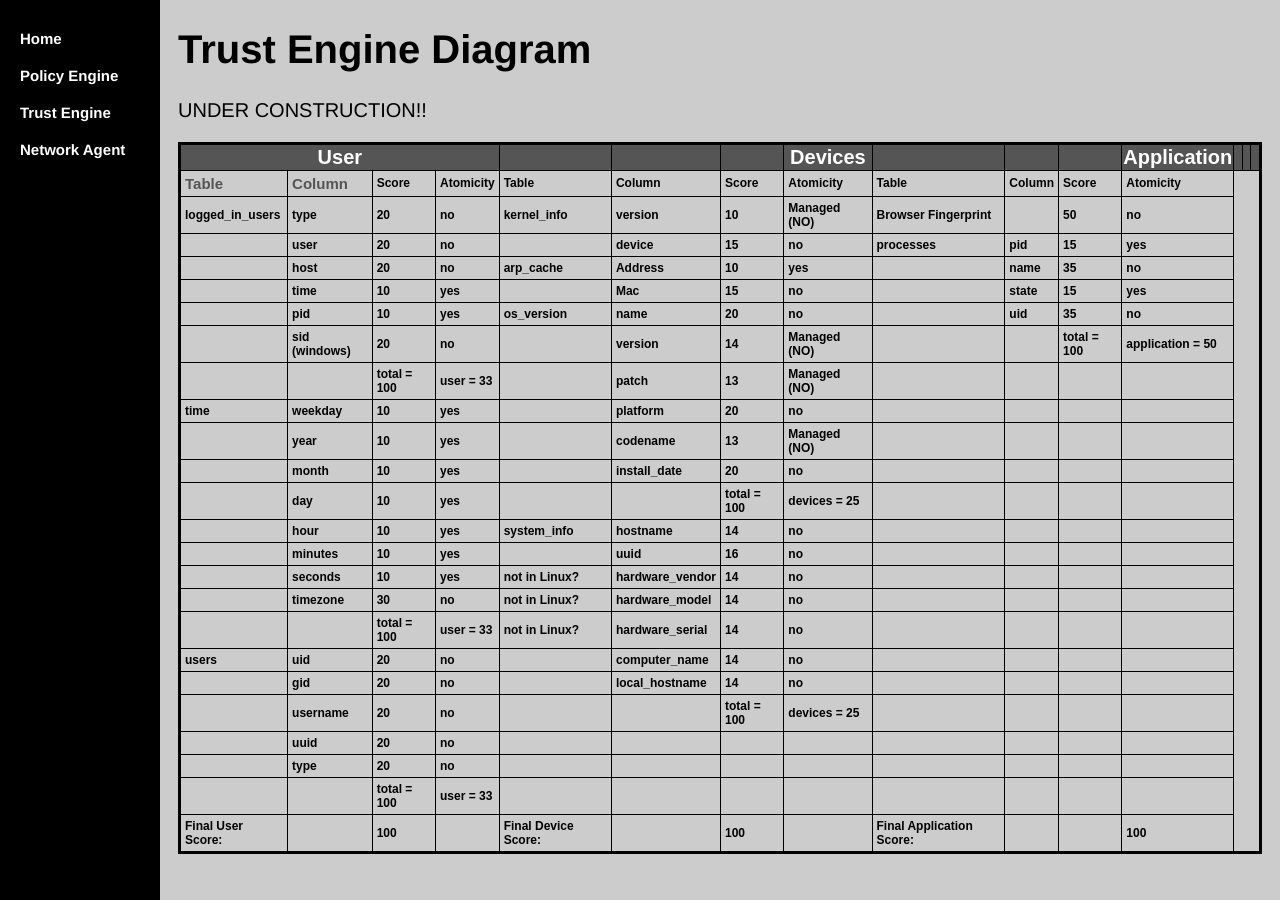
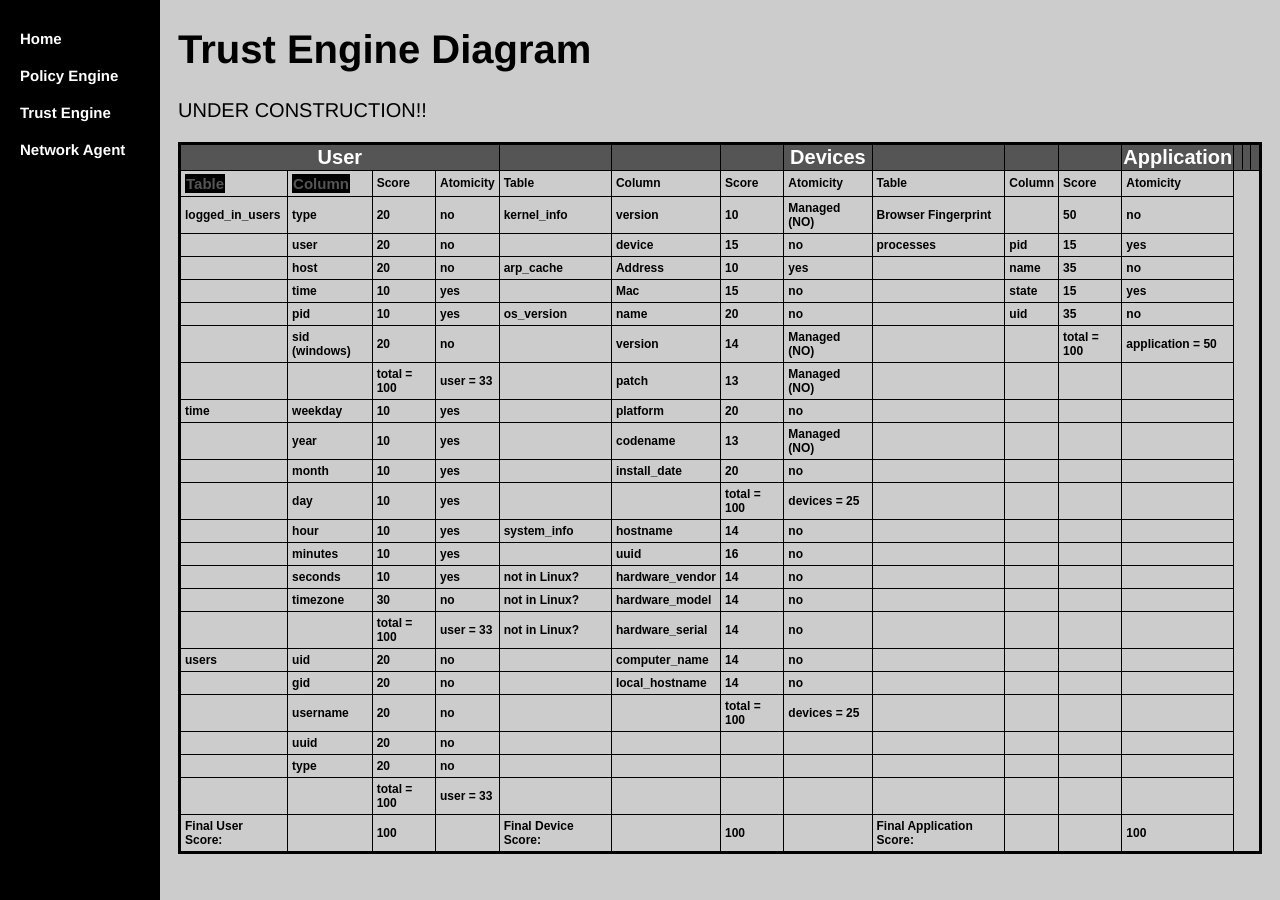
Before and after one commit to WWUZeroTrust/WWUZeroTrust.github.io, a Jekyll site: the page TrustEngine/diagram/index.html, which Jekyll copies as it is, in a window 1280 px wide. Built offline with Jekyll 4.4.1, drawn with Linux system fonts in a browser that asks for light colours.

Commit message:
Update index.html

```diff
--- a/TrustEngine/diagram/index.html
+++ b/TrustEngine/diagram/index.html
@@ -126,9 +126,11 @@ h1 {
 		border: 1px solid black;
 	}
 	.tableizer-table tv {
+		background-color: black;
 		color: #555555;
 		font-weight: bold;
 		font-size: 15px;
+		border: 1px solid black;
 	}
 </style>
 <table class="tableizer-table">
```
